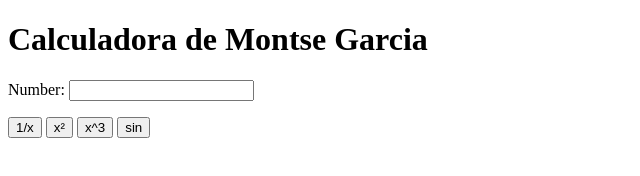
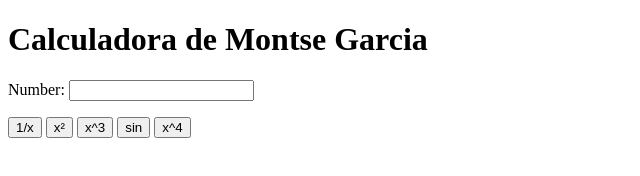
Before and after one commit to mgarciadsf/my_calculator_2, a plain HTML site: page index.html in a window 1280 px wide. Shown: the full height of the page, 0-640 px from the left. Drawn offline with Linux system fonts and the light colour scheme.

Commit message:
x⁴ button

```diff
--- a/index.html
+++ b/index.html
@@ -14,6 +14,7 @@
     	<button onclick="square()"> x² </button>
         <button onclick="cube()"> x^3 </button>
         <button onclick="sine()"> sin </button>
+        <button onclick="power_4()"> x^4 </button>
     </p>
     <script type="text/javascript">
     function cube(){
@@ -34,6 +35,10 @@
     	num.value = Math.sin(num.value);
 
     }
+    function power_4 (){
+        var num = document.getElementById("n1");
+        num.value= Math.pow(num.value, 4);
+    }
     </script>
 </body>
 </html>
```
